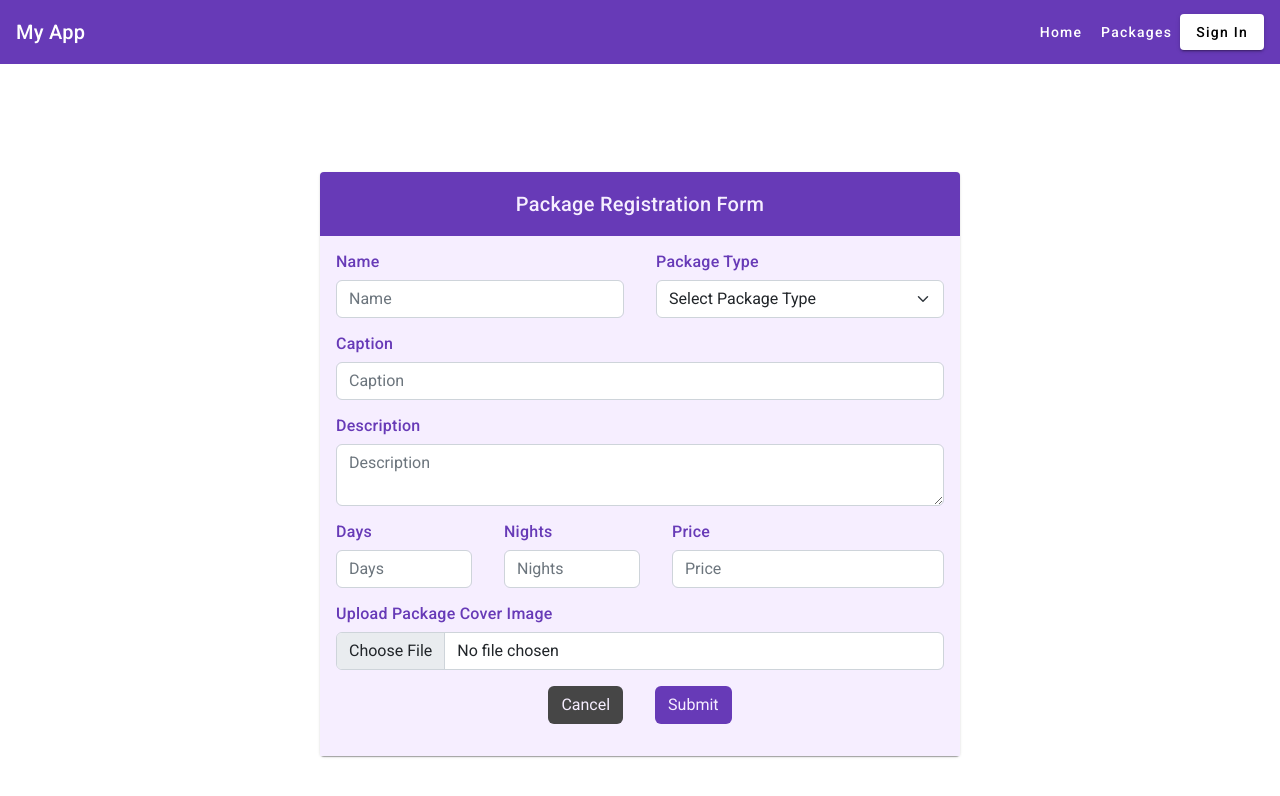
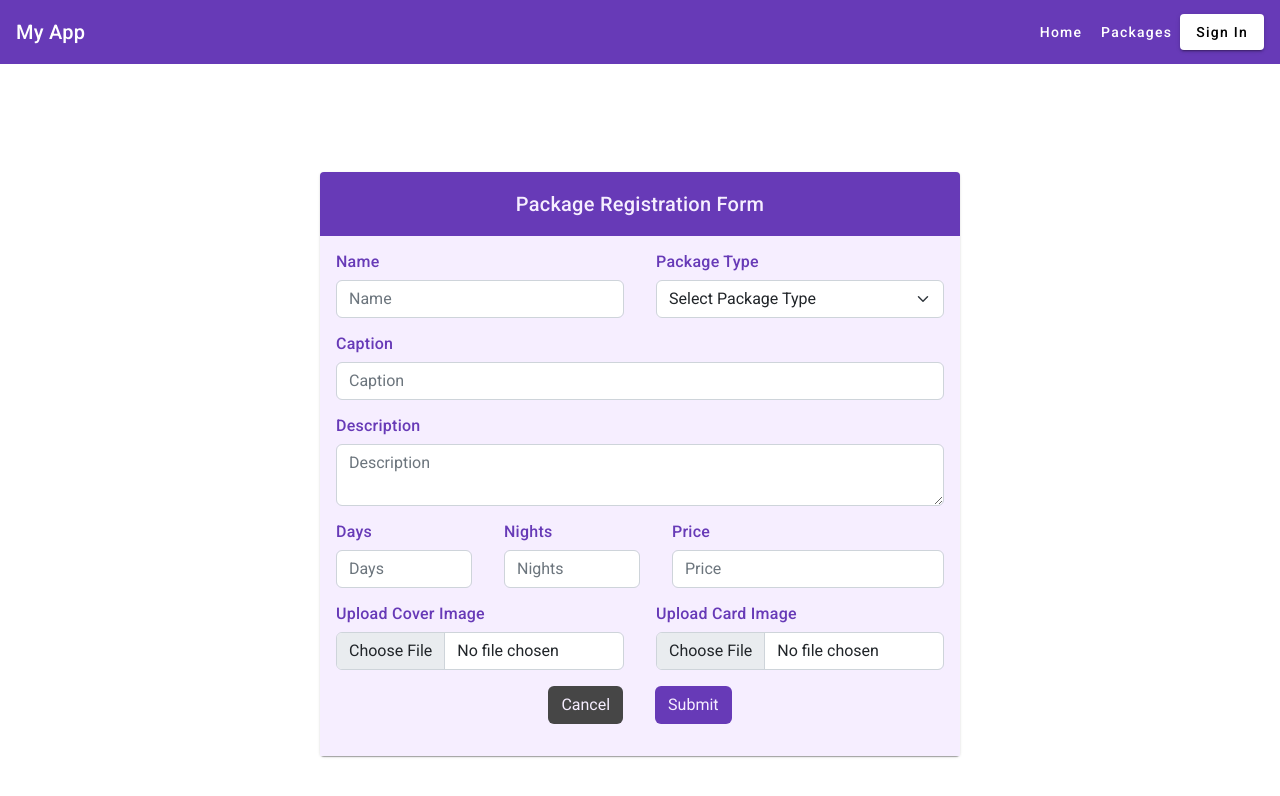
Before and after one commit to s0umalya/Safarnama_2.0, an Angular app: page /admin/add-package in a window 1280 px wide. Shown: the top 796 px of the page. Built offline with nearby package versions, Linux system fonts and the light colour scheme.

Commit message:
Regular package display

```diff
--- a/src/app/add-package/add-package.component.css
+++ b/src/app/add-package/add-package.component.css
@@ -40,6 +40,16 @@
     margin-left: 1rem;
 }
 
+.uploadCoverImg{
+    flex:1;
+    margin-right: 1rem;
+}
+
+.uploadCardImg{
+    flex:1;
+    margin-left: 1rem;
+}
+
 mat-card {
   background-color: #673ab7;
 }
--- a/src/app/add-package/add-package.component.html
+++ b/src/app/add-package/add-package.component.html
@@ -74,13 +74,23 @@
           />
         </div>
       </div>
-      <div class="form-row">
-        <label for="packageCoverImageName">Upload Package Cover Image</label>
-        <input
-          type="file"
-          class="form-control"
-          formControlName="packageCoverImageName"
-        />
+      <div class="form-row-inline">
+        <div class="uploadCoverImg">
+          <label for="packageCoverImageName">Upload Cover Image</label>
+          <input
+            type="file"
+            class="form-control"
+            formControlName="packageCoverImageName"
+          />
+        </div>
+        <div class="uploadCardImg">
+          <label for="packageCardImageName">Upload Card Image</label>
+          <input
+            type="file"
+            class="form-control"
+            formControlName="packageCardImageName"
+          />
+        </div>
       </div>
       <div class="action-btn-row">
         <button type="button" class="btn cancel-btn" (click)="cancel()">
--- a/src/app/add-package/add-package.component.ts
+++ b/src/app/add-package/add-package.component.ts
@@ -1,5 +1,5 @@
 import { Component } from '@angular/core';
-import { FormBuilder, FormControl, FormGroup } from '@angular/forms';
+import { FormBuilder, FormControl, FormGroup, Validators } from '@angular/forms';
 import { PackageService } from '../services/package.service';
 import { Package } from '../models/package.model';
 import { Router } from '@angular/router';
@@ -18,7 +18,7 @@ export class AddPackageComponent {
     private router: Router
   ) {
     this.packageForm = this.formBuilder.group({
-      packageName: new FormControl('', []),
+      packageName: new FormControl('', [Validators.required]),
       packageType: new FormControl('', []),
       packageCaption: new FormControl('', []),
       packageDescription: new FormControl('', []),
@@ -26,6 +26,7 @@ export class AddPackageComponent {
       packageNightCount: new FormControl('', []),
       packagePrice: new FormControl('', []),
       packageCoverImageName: new FormControl('', []),
+      packageCardImageName: new FormControl('', []),
     });
   }
 
@@ -41,6 +42,10 @@ export class AddPackageComponent {
       addedPackage.packageCoverImageName.split('\\')[
         addedPackage.packageCoverImageName.split('\\').length - 1
       ];
+      addedPackage.packageCardImageName =
+      addedPackage.packageCardImageName.split('\\')[
+        addedPackage.packageCardImageName.split('\\').length - 1
+      ];
     console.log('addedPackageAfter', addedPackage);
     this.packageService.addPackage(addedPackage).subscribe((res: any) => {
       alert('Package added successfully');
--- a/src/app/models/package.model.ts
+++ b/src/app/models/package.model.ts
@@ -6,5 +6,6 @@ export interface Package {
   packageDayCount: number;
   packageNightCount: number;
   packagePrice: number;
-  packageCoverImageName: string;
+  packageCoverImageName: string; //To be displayed in home page carousel
+  packageCardImageName: string; //To be displayed in packages component cards
 }
--- a/src/app/packages/packages.component.css
+++ b/src/app/packages/packages.component.css
@@ -1,3 +1,5 @@
-img{
-    width: fit-content;
+mat-card {
+  width: 280px;
+  height: 250px;
+  margin: 2rem;
 }
--- a/src/app/packages/packages.component.html
+++ b/src/app/packages/packages.component.html
@@ -1,11 +1,34 @@
-<mat-tab-group mat-stretch-tabs="false" mat-align-tabs="center" (selectedTabChange)="tabChanged($event)">
+<mat-tab-group
+  mat-stretch-tabs="false"
+  mat-align-tabs="center"
+  (selectedTabChange)="tabChanged($event)"
+>
   <mat-tab label="Regular Packages">
-    <mat-card *ngFor="let item in regularPackageArr">
-      <mat-card-title>
-        {{item.packageName}}
-      </mat-card-title>
-    </mat-card>
+    <div>
+      <div
+        class="col-3"
+        *ngFor="let item of regularPackageArr"
+        style="display: inline-block"
+      >
+        <mat-card>
+          <img
+          class="img-responsive"
+            mat-card-image
+            src="{{ '../../assets/' + item.packageCardImageName }}"
+            alt="Photo of a Shiba Inu"
+          />
+          <mat-card-title>
+            {{ item.packageName }}
+          </mat-card-title>
+          <mat-card-subtitle>{{
+            item.packageDayCount +
+              " Days " +
+              item.packageNightCount +
+              " Nights "
+          }}</mat-card-subtitle>
+        </mat-card>
+      </div>
+    </div>
   </mat-tab>
-  <mat-tab label="Special Packages">
-  </mat-tab>
+  <mat-tab label="Special Packages"> </mat-tab>
 </mat-tab-group>
--- a/src/app/user-list/user-list.component.ts
+++ b/src/app/user-list/user-list.component.ts
@@ -29,4 +29,6 @@ export class UserListComponent {
       console.log("User deleted successfully")
     })
   }
+
+
 }
```
